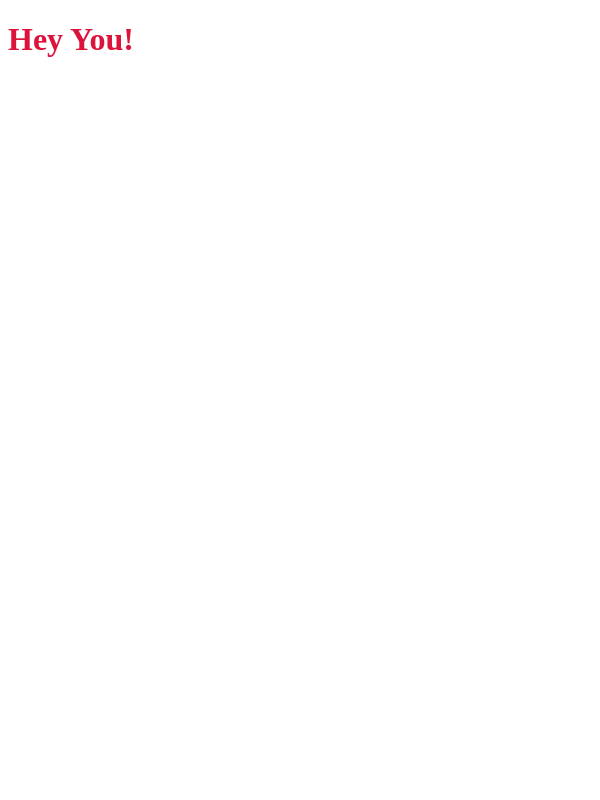
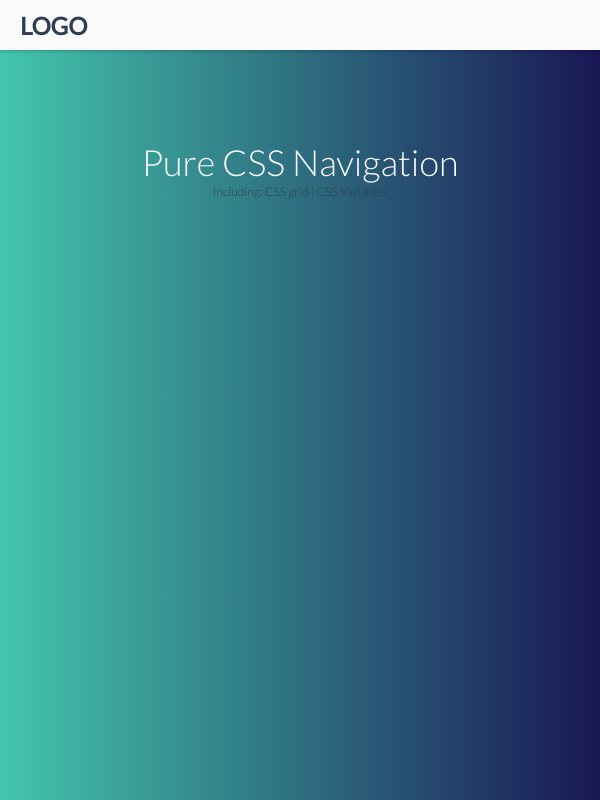
Before and after one commit to w-gluza/pureCSSNav, a plain HTML site: page index.html in a window 600 px wide. Drawn offline with Linux system fonts and the light colour scheme.

Commit message:
responsive navigation ver1

```diff
--- a/index.html
+++ b/index.html
@@ -8,6 +8,41 @@
     <link rel="stylesheet" href="style.css" />
   </head>
   <body>
-    <h1>Hey You!</h1>
+    <nav class="nav">
+      <div class="nav__logo">
+        <h1 class=".nav-title">
+          LOGO
+        </h1>
+      </div>
+      <div class="nav__btn">
+        <label for="nav__check">
+          <span></span>
+          <span></span>
+          <span></span>
+        </label>
+      </div>
+      <input type="checkbox" id="nav__check" />
+      <nav class="nav__items">
+        <ul class="nav__items--container">
+          <li>
+            <a href="https://github.com/w-gluza" target="_blank">Github</a>
+          </li>
+          <li>
+            <a href="https://linkedin.com/in/w-gluza/" target="_blank"
+              >LinkedIn</a
+            >
+          </li>
+          <li>
+            <a href="https://codepen.io/w-gluza/" target="_blank">Codepen</a>
+          </li>
+        </ul>
+      </nav>
+    </nav>
+    <main class="main">
+      <p class="heading">Pure CSS Navigation</p>
+      <p class="subheading">
+        Including: CSS grid | CSS Variables
+      </p>
+    </main>
   </body>
 </html>
--- a/style.css
+++ b/style.css
@@ -1,3 +1,138 @@
-h1 {
-  color: crimson;
+@import url("https://fonts.googleapis.com/css?family=Lato:300,400");
+
+/* CSS variables */
+:root {
+  --color-primary: #43c6ac;
+  --color-secondary: #191654;
+  --color-blue-dark: #2c3e50;
+  --color-white: #fafafa;
 }
+
+/* simple reset */
+* {
+  margin: 0;
+  padding: 0;
+  border: 0;
+  box-sizing: border-box;
+  list-style-type: none;
+  text-decoration: none;
+}
+
+body {
+  font-family: "Lato", sans-serif;
+  font-weight: 300;
+  background-image: linear-gradient(
+    to right,
+    var(--color-primary),
+    var(--color-secondary)
+  );
+  color: var(--color-blue-dark);
+}
+
+a:link,
+a:visited,
+a:hover,
+a:active {
+  color: var(--color-blue-dark);
+  cursor: pointer;
+  display: block;
+}
+a:hover {
+  color: var(--color-primary);
+}
+#nav__check {
+  display: none;
+}
+
+.nav {
+  height: 50px;
+  width: 100%;
+  background-color: var(--color-white);
+  display: grid;
+  grid-template-columns: 1fr max-content;
+  box-shadow: 0 1px 4px rgba(0, 0, 0, 0.22);
+  padding: 0px 20px;
+  align-items: center;
+}
+
+/* Main area code below it's not needed  */
+.main {
+  text-align: center;
+  margin-top: 15%;
+}
+.heading {
+  font-size: 6vw;
+  color: var(--color-white);
+}
+.subheading {
+  font-size: 2vw;
+}
+/*-------------------------------------*/
+
+@media (max-width: 600px) {
+  a {
+    font-size: 42px;
+  }
+  .nav__items--container {
+    display: grid;
+    grid-template-rows: repeat(3, 1fr);
+    grid-gap: 10px;
+    padding-top: 30%;
+  }
+  .nav__btn {
+    display: inline-block;
+    position: absolute;
+    right: 0px;
+    top: 0px;
+  }
+  .nav__btn > label {
+    display: inline-block;
+    width: 50px;
+    height: 50px;
+    padding: 14px;
+    cursor: pointer;
+  }
+  .nav__btn > label:hover {
+    background-color: rgba(67, 198, 172, 1);
+  }
+  .nav__btn > label > span {
+    display: block;
+    width: 25px;
+    height: 10px;
+    border-top: 1px solid var(--color-blue-dark);
+  }
+  .nav__items {
+    position: absolute;
+    display: block;
+    width: 100%;
+    background-color: var(--color-primary);
+    height: 0px;
+    transition: all 0.3s ease-in;
+    overflow-y: hidden;
+    top: 50px;
+    left: 0px;
+    text-align: center;
+    color: white;
+  }
+  a:hover {
+    color: var(--color-white);
+  }
+  #nav__check:not(:checked) + .nav__items {
+    height: 0px;
+  }
+  #nav__check:checked + .nav__items {
+    height: calc(100vh - 50px);
+    overflow-y: auto;
+  }
+}
+
+@media (min-width: 600px) {
+  .nav__items--container {
+    display: grid;
+    grid-template-columns: repeat(3, max-content);
+    grid-gap: 10px;
+  }
+  .nav__btn {
+    display: none;
+  }
+}
```
Also changed, not shown: 1 other file.
